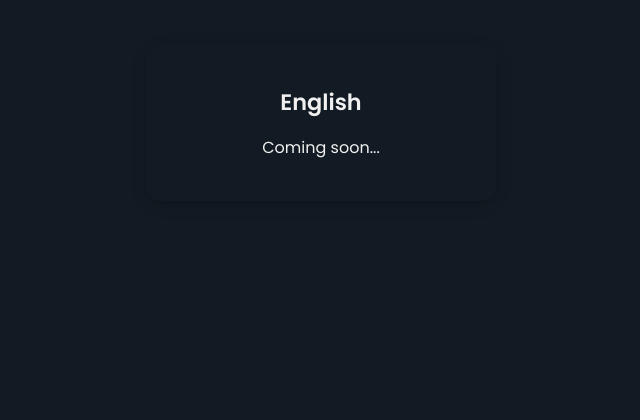
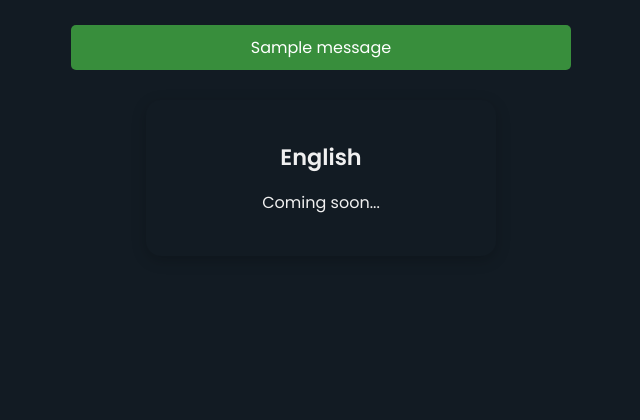
Before and after one commit to cienerpi/seascript2.0, a Flask app: page /english in a window 1280 px wide. Shown: the top 420 px of the page, without its empty margins (319-959 px from the left). Run offline with Flask 3, Linux system fonts and the light colour scheme; tables that the repository leaves empty hold one stand-in row (values such as "Sample post"); one stand-in notice (Sample message) is shown; parts of the project's set-up code (start-up, migrations or seed data) failed here and were passed over; some libraries are stand-ins or nearby versions.

Commit message:
referral system

```diff
--- a/app/templates/base.html
+++ b/app/templates/base.html
@@ -12,21 +12,12 @@
     /* Единая тёмная цветовая схема */
     :root {
       --font-family: 'Poppins', sans-serif;
-
-      /* Основной цвет фона */
       --bg: #121B23;
-      /* Цвет текста */
       --text-color: #f0f0f0;
-      /* Акцентный цвет (для ссылок, ховер-эффектов) */
       --accent-color: #4fc3f7;
-      /* Фон карточек/контейнеров */
       --card-bg: rgba(255,255,255,0.1);
-      /* Цвет рамок/границ */
       --border-color: rgba(255,255,255,0.2);
-
-      /* Цвет фона для кнопок */
       --btn-bg: #1E2A32;
-      /* Цвет фона кнопок при наведении */
       --btn-bg-hover: #2A3740;
     }
 
@@ -57,7 +48,36 @@
       display: none;
     }
 
-    /* Нижняя панель навигации – остаётся внизу */
+    /* Стили для flash-сообщений */
+    .flashes {
+      width: 100%;
+      max-width: 500px;
+      margin: 10px auto;
+      text-align: center;
+    }
+    .flash {
+      padding: 10px;
+      border-radius: 5px;
+      margin-bottom: 10px;
+    }
+    .flash.error {
+      background-color: #d32f2f;
+      color: #fff;
+    }
+    .flash.success {
+      background-color: #388e3c;
+      color: #fff;
+    }
+    .flash.info {
+      background-color: #1976d2;
+      color: #fff;
+    }
+    .flash.warning {
+      background-color: #fbc02d;
+      color: #000;
+    }
+
+    /* Нижняя панель навигации */
     .bottom-nav {
       display: flex;
       justify-content: space-around;
@@ -126,6 +146,15 @@
 </head>
 <body>
   <div class="content">
+    {% with messages = get_flashed_messages(with_categories=true) %}
+      {% if messages %}
+        <div class="flashes">
+          {% for category, message in messages %}
+            <div class="flash {{ category }}">{{ message }}</div>
+          {% endfor %}
+        </div>
+      {% endif %}
+    {% endwith %}
     {% block content %}{% endblock %}
   </div>
 
@@ -154,19 +183,14 @@
   </div>
   {% endblock %}
 
-
-  <!-- Настройка кнопки Back в Telegram Web App -->
   <script>
     Telegram.WebApp.ready();
-    // Переопределяем поведение встроенной кнопки "Back"
     if (Telegram.WebApp.BackButton) {
       Telegram.WebApp.BackButton.show();
       Telegram.WebApp.BackButton.onClick(function() {
         window.location.href = "/profile";
       });
     }
-
-    // Авторизация через Telegram Web App
     fetch('/auth', {
       method: 'POST',
       headers: { 'Content-Type': 'application/json' },
```
Also changed, not shown: app/tests/views.py (+10 -7 lines).
